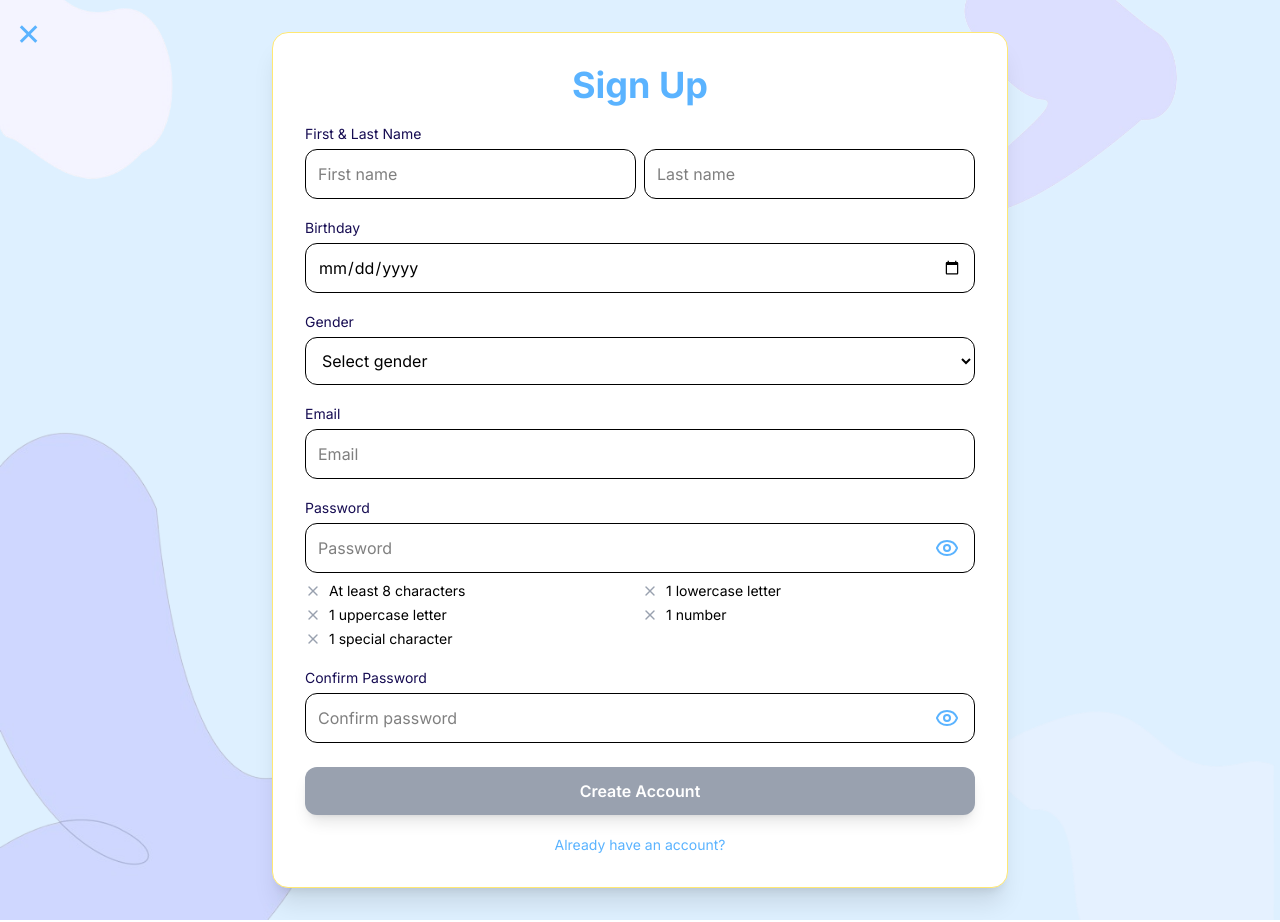
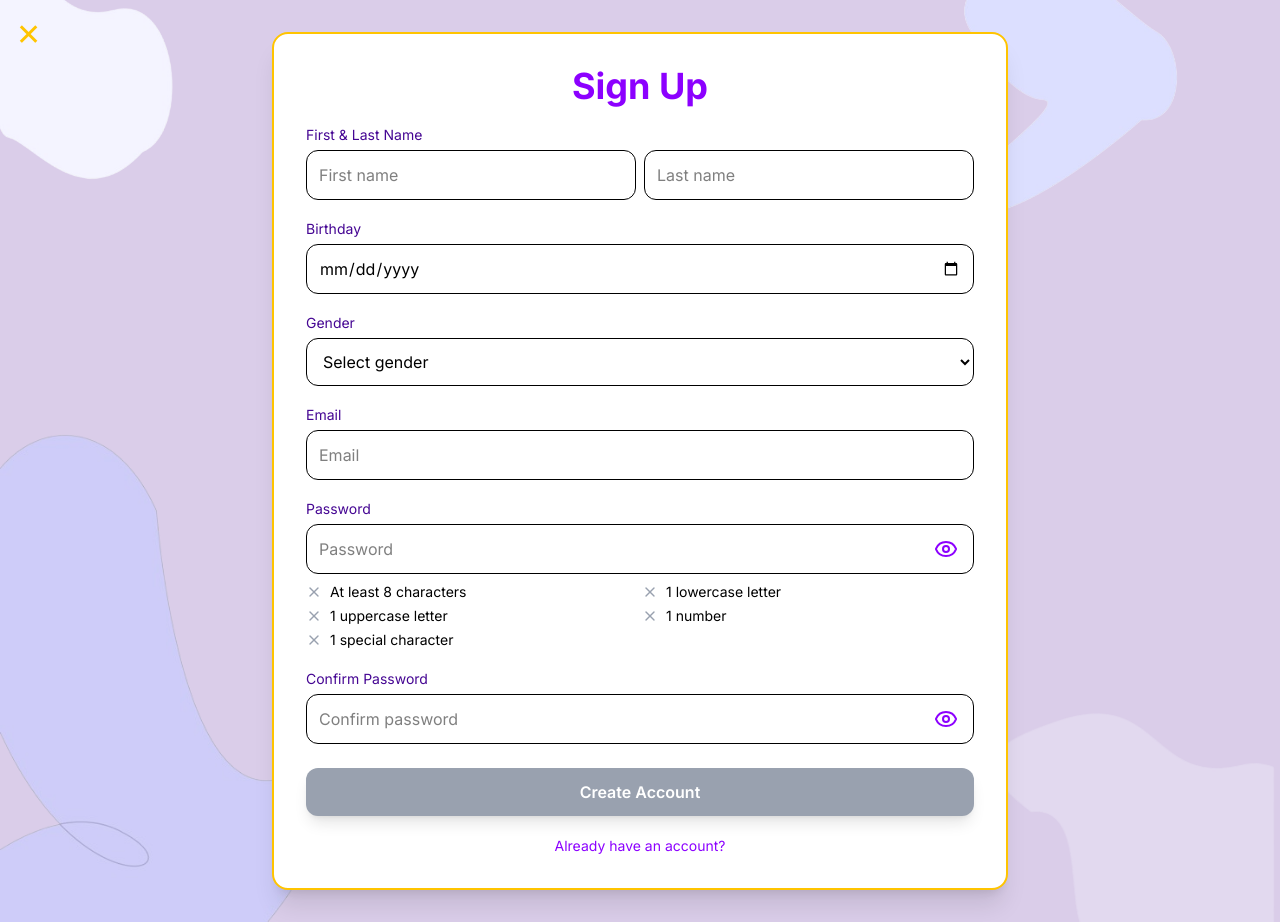
Before and after one commit to Cejay29/Signify-, a React (Vite) app: page /signup in a window 1280 px wide. Built offline with nearby package versions, Linux system fonts and the light colour scheme.

Commit message:
new color pallete

```diff
--- a/src/pages/Signup.jsx
+++ b/src/pages/Signup.jsx
@@ -92,7 +92,7 @@ export default function Signup() {
   }
 
   return (
-    <div className="bg-[#5AB3FF]/20 min-h-screen flex items-center justify-center relative font-[Inter] overflow-hidden">
+    <div className="bg-[#450693]/20 min-h-screen flex items-center justify-center relative font-[Inter] overflow-hidden">
       <div className="absolute inset-0 pointer-events-none z-0">
         {/* Top Left */}
         <img
@@ -143,21 +143,21 @@ export default function Signup() {
       {/* Close Button */}
       <button
         onClick={() => navigate("/")}
-        className="fixed top-4 left-4 text-[#5AB3FF] text-3xl z-50 hover:text-[#9C6BFF] transition"
+        className="fixed top-4 left-4 text-[#FFC400] text-3xl z-50 hover:text-[#FF3F7F] transition"
       >
         ✕
       </button>
 
       <div className="z-10 w-full max-w-xl sm:max-w-2xl md:max-w-3xl px-4 py-6 sm:py-8 mx-auto">
-        <div className="bg-white text-black p-5 sm:p-6 md:p-8 rounded-2xl shadow-xl border border-[#FFE873]">
-          <h1 className="text-3xl sm:text-4xl font-bold text-center mb-4 text-[#5AB3FF]">
+        <div className="bg-white text-black p-5 sm:p-6 md:p-8 rounded-2xl shadow-xl border-2 border-[#FFC400]">
+          <h1 className="text-3xl sm:text-4xl font-bold text-center mb-4 text-[#8C00FF]">
             Sign Up
           </h1>
 
           <form onSubmit={handleSignup} className="flex flex-col gap-4">
-            {/* First + Last Name */}
+            {/* First & Last Name */}
             <div>
-              <label className="text-sm font-medium text-[#160c52]">
+              <label className="text-sm font-medium text-[#450693]">
                 First & Last Name
               </label>
               <div className="flex gap-2 mt-1">
@@ -166,21 +166,21 @@ export default function Signup() {
                   placeholder="First name"
                   required
                   onChange={update}
-                  className="p-3 border rounded-xl w-1/2 focus:border-[#9C6BFF] focus:ring-2 focus:ring-[#9C6BFF]/40 transition"
+                  className="p-3 border rounded-xl w-1/2 focus:border-[#8C00FF] focus:ring-2 focus:ring-[#8C00FF]/40 transition"
                 />
                 <input
                   name="lastName"
                   placeholder="Last name"
                   required
                   onChange={update}
-                  className="p-3 border rounded-xl w-1/2 focus:border-[#9C6BFF] focus:ring-2 focus:ring-[#9C6BFF]/40 transition"
+                  className="p-3 border rounded-xl w-1/2 focus:border-[#8C00FF] focus:ring-2 focus:ring-[#8C00FF]/40 transition"
                 />
               </div>
             </div>
 
             {/* Birthday */}
             <div>
-              <label className="text-sm font-medium text-[#160c52]">
+              <label className="text-sm font-medium text-[#450693]">
                 Birthday
               </label>
               <input
@@ -188,20 +188,20 @@ export default function Signup() {
                 name="birthday"
                 required
                 onChange={update}
-                className="p-3 border rounded-xl w-full mt-1 focus:border-[#9C6BFF] focus:ring-2 focus:ring-[#9C6BFF]/40 transition"
+                className="p-3 border rounded-xl w-full mt-1 focus:border-[#8C00FF] focus:ring-2 focus:ring-[#8C00FF]/40 transition"
               />
             </div>
 
             {/* Gender */}
             <div>
-              <label className="text-sm font-medium text-[#160c52]">
+              <label className="text-sm font-medium text-[#450693]">
                 Gender
               </label>
               <select
                 name="gender"
                 required
                 onChange={update}
-                className="p-3 border rounded-xl w-full mt-1 bg-white focus:border-[#9C6BFF] focus:ring-2 focus:ring-[#9C6BFF]/40 transition"
+                className="p-3 border rounded-xl w-full mt-1 bg-white focus:border-[#8C00FF] focus:ring-2 focus:ring-[#8C00FF]/40 transition"
               >
                 <option value="">Select gender</option>
                 <option value="Female">Female</option>
@@ -212,7 +212,7 @@ export default function Signup() {
 
             {/* Email */}
             <div>
-              <label className="text-sm font-medium text-[#160c52]">
+              <label className="text-sm font-medium text-[#450693]">
                 Email
               </label>
               <input
@@ -221,13 +221,13 @@ export default function Signup() {
                 placeholder="Email"
                 required
                 onChange={update}
-                className="p-3 border rounded-xl w-full mt-1 focus:border-[#9C6BFF] focus:ring-2 focus:ring-[#9C6BFF]/40 transition"
+                className="p-3 border rounded-xl w-full mt-1 focus:border-[#8C00FF] focus:ring-2 focus:ring-[#8C00FF]/40 transition"
               />
             </div>
 
             {/* Password */}
             <div>
-              <label className="text-sm font-medium text-[#160c52]">
+              <label className="text-sm font-medium text-[#450693]">
                 Password
               </label>
 
@@ -238,13 +238,13 @@ export default function Signup() {
                   placeholder="Password"
                   required
                   onChange={update}
-                  className="p-3 border rounded-xl w-full pr-12 focus:border-[#9C6BFF] focus:ring-2 focus:ring-[#9C6BFF]/40 transition"
+                  className="p-3 border rounded-xl w-full pr-12 focus:border-[#8C00FF] focus:ring-2 focus:ring-[#8C00FF]/40 transition"
                 />
 
                 <button
                   type="button"
                   onClick={() => setPwVisible(!pwVisible)}
-                  className="absolute right-4 top-1/2 -translate-y-1/2 text-[#5AB3FF]"
+                  className="absolute right-4 top-1/2 -translate-y-1/2 text-[#8C00FF]"
                 >
                   {pwVisible ? <EyeOff /> : <Eye />}
                 </button>
@@ -273,7 +273,7 @@ export default function Signup() {
 
             {/* Confirm Password */}
             <div>
-              <label className="text-sm font-medium text-[#160c52]">
+              <label className="text-sm font-medium text-[#450693]">
                 Confirm Password
               </label>
 
@@ -284,7 +284,7 @@ export default function Signup() {
                   placeholder="Confirm password"
                   required
                   onChange={update}
-                  className={`p-3 border rounded-xl w-full pr-12 focus:border-[#9C6BFF] focus:ring-2 focus:ring-[#9C6BFF]/40 transition ${
+                  className={`p-3 border rounded-xl w-full pr-12 focus:border-[#8C00FF] focus:ring-2 focus:ring-[#8C00FF]/40 transition ${
                     form.confirm
                       ? form.confirm === form.password
                         ? "border-green-600"
@@ -296,7 +296,7 @@ export default function Signup() {
                 <button
                   type="button"
                   onClick={() => setPw2Visible(!pw2Visible)}
-                  className="absolute right-4 top-1/2 -translate-y-1/2 text-[#5AB3FF]"
+                  className="absolute right-4 top-1/2 -translate-y-1/2 text-[#8C00FF]"
                 >
                   {pw2Visible ? <EyeOff /> : <Eye />}
                 </button>
@@ -315,7 +315,7 @@ export default function Signup() {
               disabled={!canSubmit}
               className={`mt-2 py-3 rounded-xl font-semibold text-white shadow-lg transition ${
                 canSubmit
-                  ? "bg-[#5AB3FF] hover:bg-[#9C6BFF]"
+                  ? "bg-gradient-to-r from-[#8C00FF] to-[#FF3F7F] hover:opacity-90"
                   : "bg-gray-400 cursor-not-allowed"
               }`}
             >
@@ -324,7 +324,7 @@ export default function Signup() {
 
             <Link
               to="/login"
-              className="text-center text-[#5AB3FF] text-sm hover:underline mt-1"
+              className="text-center text-[#8C00FF] text-sm hover:text-[#FF3F7F] hover:underline mt-1 transition"
             >
               Already have an account?
             </Link>
```
